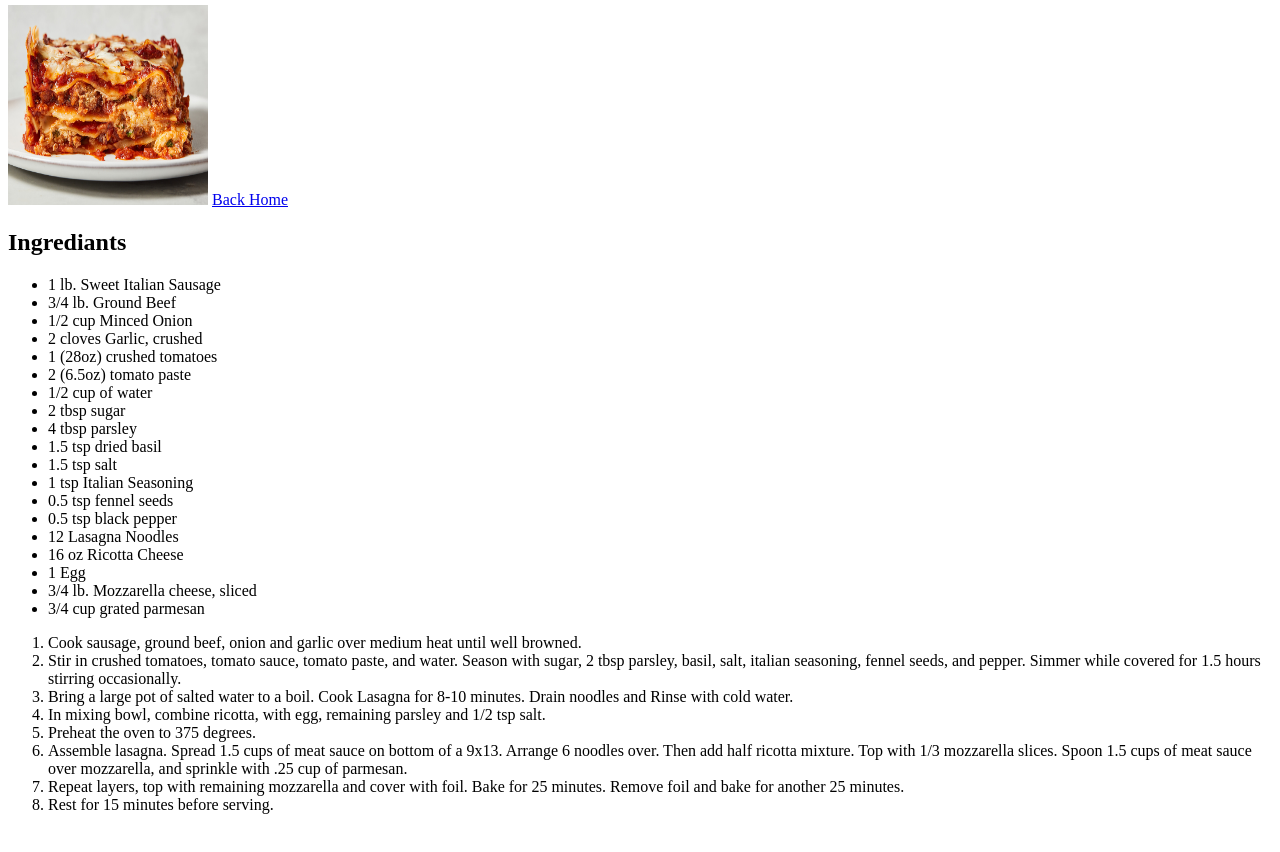
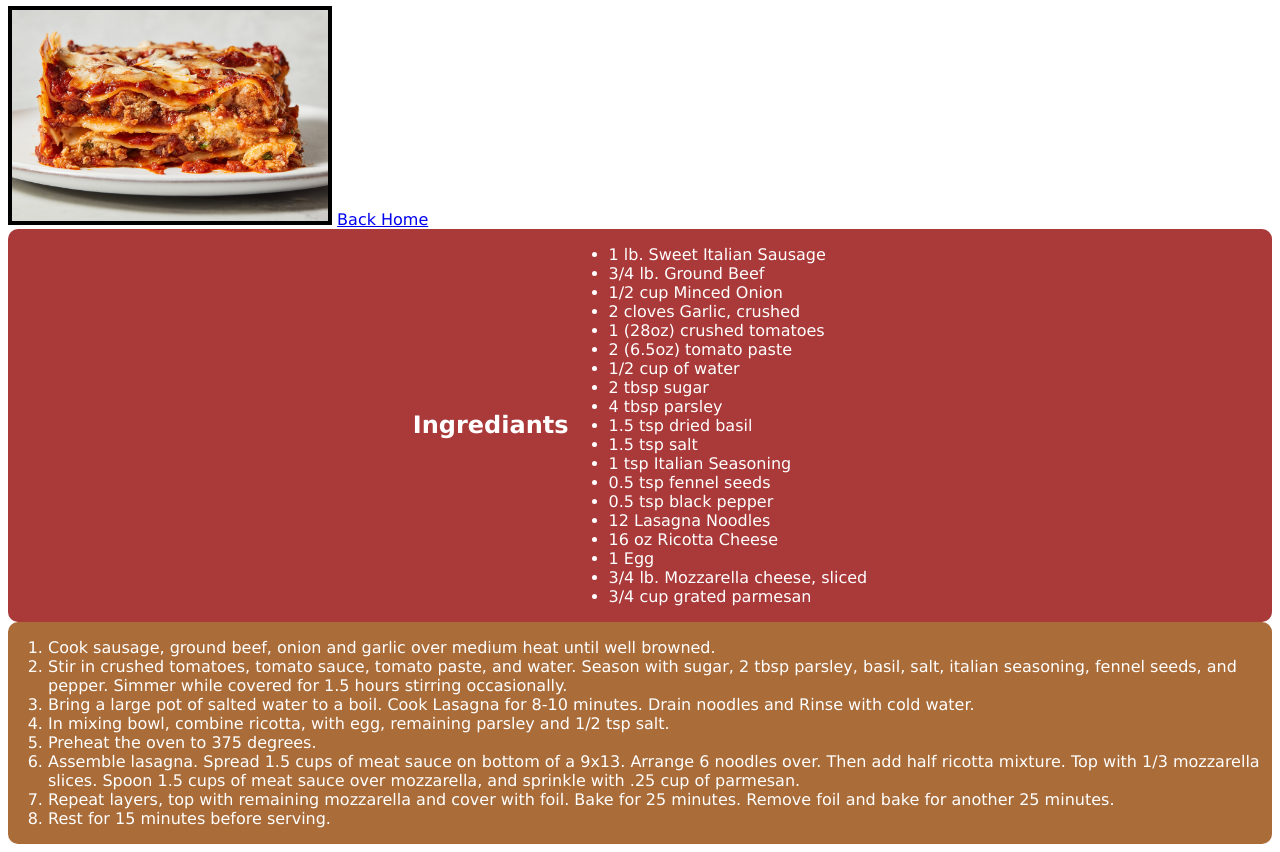
Before and after one commit to mcloud313/recipes, a plain HTML site: page lasagna.html in a window 1280 px wide. Shown: the part 75-927 px from the top of the page. Before the commit the page ends 905 px from the top, so only its background shows below. Drawn offline with Linux system fonts and the light colour scheme.

Commit message:
Updates to CSS

```diff
--- a/lasagna.html
+++ b/lasagna.html
@@ -3,14 +3,16 @@
 <head>
     <meta charset="UTF-8">
     <meta name="viewport" content="width=<device-width>, initial-scale=1.0">
-    <title>Document</title>
+    <title>Lasagna</title>
     <link rel="stylesheet" href="styles.css">
 
 </head>
 <body>
     <h1>Lasagna</h1>
-    <img src="lasagna.jpg" height="200" width="200">
+    <img  class="preview" src="lasagna.jpg" height="200" width="200">
     <a href="index.html">Back Home</a>
+
+    <div class="ingrediants">
     <h2>Ingrediants</h2>
     <ul>
         <li>1 lb. Sweet Italian Sausage</li>
@@ -33,6 +35,8 @@
         <li>3/4 lb. Mozzarella cheese, sliced</li>
         <li>3/4 cup grated parmesan</li>
     </ul>
+    </div>
+    <div class="directions">
     <ol>
     <li>Cook sausage, ground beef, onion and garlic over medium heat until well browned.</li>
 
@@ -51,7 +55,8 @@
     <li>Repeat layers, top with remaining mozzarella and cover with foil. Bake for 25 minutes. Remove foil and bake for another 25 minutes.</li>
 
     <li>Rest for 15 minutes before serving.</li>
-
+    </ol>
+    </div>
 
 </body>
 </html>
--- a/styles.css
+++ b/styles.css
@@ -0,0 +1,35 @@
+* {
+    font-family: Verdana, Geneva, Tahoma, sans-serif;
+}
+
+.preview {
+    height: auto;
+    width: 25%;
+    border: 4px solid black;
+}
+
+.ingrediants {
+    display: flex;
+    justify-content: center;
+    align-items: center;
+    background-color: #AA3939;
+    color: #FFFFFF;
+    border-radius: 10px;
+
+}
+
+.directions {
+    display: flex;
+    justify-content: center;
+    align-items: center;
+    background-color: #AA6C39;
+    color: #FFFFFF;
+    border-radius: 10px
+}
+
+/*
+Maroon - AA3939, Light - FFAAAA, Dark - 801515
+PUKE YELLOW - AA6C39, Light - D49A6A, Dark - 804515
+LILAC - 882D61, Light - AA5585, Dark - 661141
+
+*/
```
